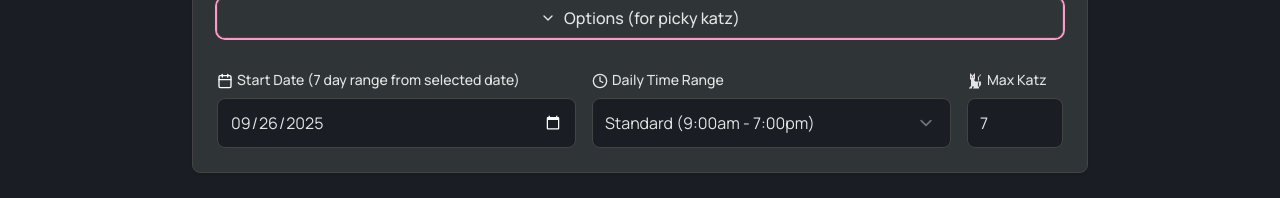
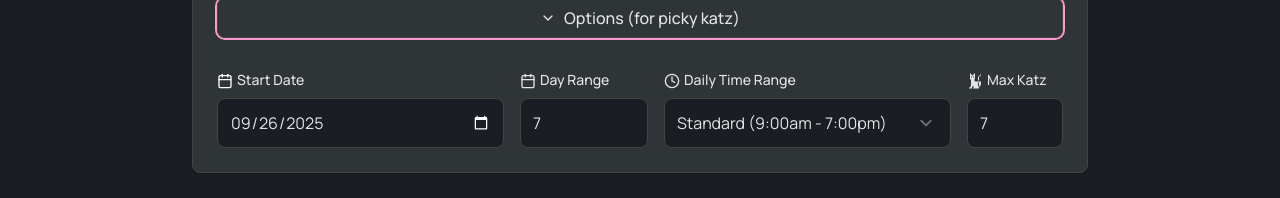
Before and after one commit to BitBrujo/herding, a Next.js app: page /create in a window 1280 px wide. Both pictures are taken after a click on the button "Options (for picky katz)". Shown: the part 358-556 px from the top of the page. Built offline with nearby package versions, Linux system fonts and the light colour scheme; no server answers.

Commit message:
Update MeetingCreator.tsx

```diff
--- a/src/components/MeetingCreator.tsx
+++ b/src/components/MeetingCreator.tsx
@@ -17,6 +17,7 @@ interface MeetingData {
   start_time: string;
   end_time: string;
   max_participants: number;
+  day_range: number;
 }
 
 interface MeetingCreatorProps {
@@ -34,7 +35,8 @@ export function MeetingCreator({ onMeetingCreated, onCancel }: MeetingCreatorPro
     start_date: new Date().toISOString().split('T')[0],
     start_time: '09:00',
     end_time: '19:00',
-    max_participants: 7
+    max_participants: 7,
+    day_range: 7
   });
 
 
@@ -91,8 +93,8 @@ export function MeetingCreator({ onMeetingCreated, onCancel }: MeetingCreatorPro
           organizer_email: '',
           meeting_importance: 'medium',
           meeting_type: 'general',
-          // Set end date to 7 days from start date
-          end_date: new Date(new Date(formData.start_date).getTime() + 7 * 24 * 60 * 60 * 1000).toISOString().split('T')[0]
+          // Set end date based on selected day range
+          end_date: new Date(new Date(formData.start_date).getTime() + formData.day_range * 24 * 60 * 60 * 1000).toISOString().split('T')[0]
         }),
       });
 
@@ -224,7 +226,7 @@ export function MeetingCreator({ onMeetingCreated, onCancel }: MeetingCreatorPro
                 <div className="flex-1">
                   <label className="block text-sm font-medium mb-2 text-left">
                     <Calendar className="inline h-4 w-4 mr-1 text-white" />
-                    Start Date (7 day range from selected date)
+                    Start Date
                   </label>
                   <input
                     type="date"
@@ -234,6 +236,23 @@ export function MeetingCreator({ onMeetingCreated, onCancel }: MeetingCreatorPro
                     style={{
                       colorScheme: 'dark'
                     }}
+                    required
+                  />
+                </div>
+
+                {/* Day Range */}
+                <div className="w-32">
+                  <label className="block text-sm font-medium mb-2 text-left">
+                    <Calendar className="inline h-4 w-4 mr-1" />
+                    Day Range
+                  </label>
+                  <input
+                    type="number"
+                    min="1"
+                    max="30"
+                    value={formData.day_range}
+                    onChange={(e) => handleInputChange('day_range', parseInt(e.target.value) || 1)}
+                    className="w-full p-3 border border-border rounded-lg bg-background focus:outline-none focus:ring-2 focus:ring-primary/20"
                     required
                   />
                 </div>
```
